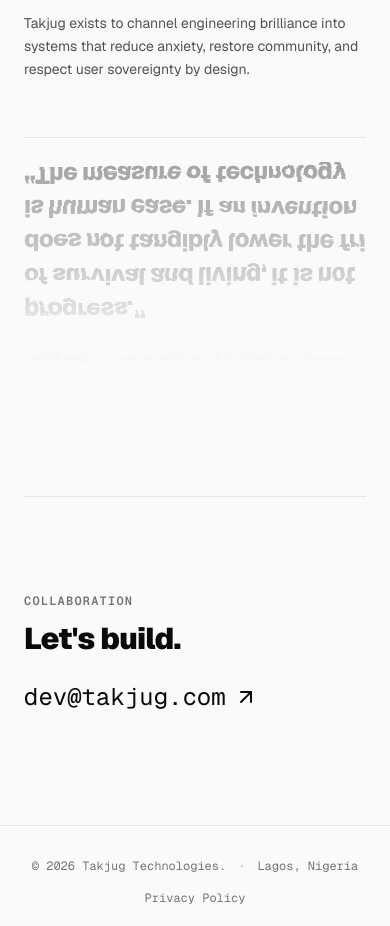
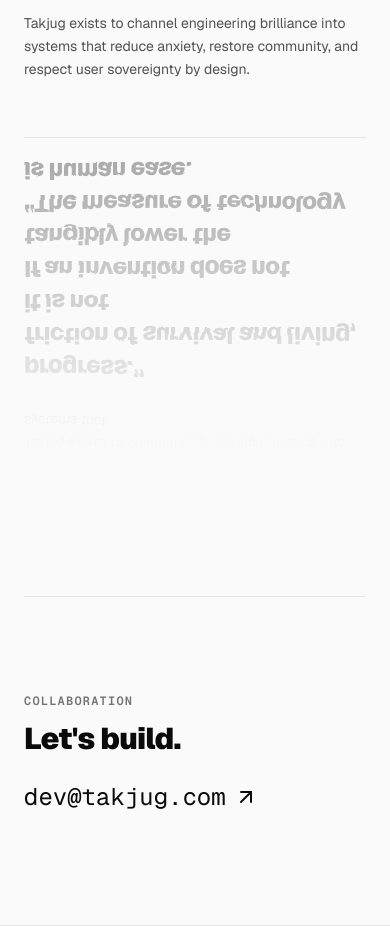
Before and after one commit to takjug/takjug-web, a Next.js app: page / in a window 390 px wide. Shown: the part 2700-3626 px from the top of the page. Built offline with nearby package versions, Linux system fonts and the light colour scheme.

Commit message:
fix: perfectly align mandate reflection baseline and remove legacy label

```diff
--- a/src/app/page.tsx
+++ b/src/app/page.tsx
@@ -339,7 +339,10 @@
               </span>
 
               <blockquote className="text-2xl sm:text-3xl lg:text-4xl font-extrabold text-neutral-950 dark:text-white tracking-tight leading-snug mb-6">
-                “The measure of technology is human ease. If an invention does not tangibly lower the friction of survival and living, it is not progress.”
+                “The measure of technology is human ease.<br className="hidden sm:inline" />
+                {" "}If an invention does not tangibly lower the<br className="hidden sm:inline" />
+                {" "}friction of survival and living, it is not<br className="hidden sm:inline" />
+                {" "}progress.”
               </blockquote>
 
               <p className="text-sm sm:text-base text-neutral-600 dark:text-neutral-400 leading-relaxed font-normal">
@@ -348,7 +351,7 @@
             </div>
 
             {/* Right: The Pure Typographic Reflection (No Card Container) */}
-            <div className="lg:col-span-6">
+            <div className="lg:col-span-6 max-w-xl">
               <MandateReflection />
             </div>
           </div>
--- a/src/components/mandate-reflection.tsx
+++ b/src/components/mandate-reflection.tsx
@@ -3,20 +3,20 @@
 import * as React from "react";
 
 export function MandateReflection() {
-  const [scale, setScale] = React.useState(4.5);
+  const [scale, setScale] = React.useState(4);
   const containerRef = React.useRef<HTMLDivElement>(null);
 
   const handleMouseMove = (e: React.MouseEvent<HTMLDivElement>) => {
     if (!containerRef.current) return;
     const rect = containerRef.current.getBoundingClientRect();
-    const relX = (e.clientX - rect.left) / rect.width;
-    const relY = (e.clientY - rect.top) / rect.height;
-    // Interactive fluid wave displacement based on cursor location
+    const relX = Math.abs((e.clientX - rect.left) / rect.width - 0.5);
+    const relY = Math.abs((e.clientY - rect.top) / rect.height - 0.5);
+    // Dynamic liquid ripple amplitude reacting smoothly to pointer
     setScale(3.5 + (relX + relY) * 4);
   };
 
   const handleMouseLeave = () => {
-    setScale(4.5);
+    setScale(4);
   };
 
   return (
@@ -24,7 +24,7 @@
       ref={containerRef}
       onMouseMove={handleMouseMove}
       onMouseLeave={handleMouseLeave}
-      className="relative select-none pointer-events-auto cursor-default py-2 max-w-xl group"
+      className="relative select-none pointer-events-auto cursor-default group"
     >
       {/* SVG Liquid Water Ripple Filter */}
       <svg className="absolute w-0 h-0 pointer-events-none" aria-hidden="true">
@@ -52,42 +52,39 @@
         </filter>
       </svg>
 
-      {/* Hairline Mirror Boundary Axis Line (Mirror Edge) */}
-      <div className="w-full h-px bg-neutral-200 dark:bg-neutral-800 mb-6" />
+      {/* Hairline Boundary Axis (Horizontally aligned with THE MANDATE baseline on left) */}
+      <div className="w-full h-px bg-neutral-200 dark:bg-neutral-800/80 my-2 mb-4" />
 
-      {/* Liquid Reflection Container with Vertical Dissolve Mask */}
+      {/* Pure Typographic Liquid Reflection Container with Vertical Dissolve */}
       <div
-        className="transition-opacity duration-500 opacity-40 dark:opacity-30 group-hover:opacity-70 space-y-4"
+        className="transition-opacity duration-500 opacity-40 dark:opacity-30 group-hover:opacity-70"
         style={{
           filter: "url(#mandate-liquid-reflection)",
-          maskImage: "linear-gradient(to bottom, rgba(0,0,0,0.95) 0%, rgba(0,0,0,0.5) 45%, transparent 92%)",
-          WebkitMaskImage: "linear-gradient(to bottom, rgba(0,0,0,0.95) 0%, rgba(0,0,0,0.5) 45%, transparent 92%)",
+          maskImage: "linear-gradient(to bottom, rgba(0,0,0,0.85) 0%, rgba(0,0,0,0.4) 45%, transparent 88%)",
+          WebkitMaskImage: "linear-gradient(to bottom, rgba(0,0,0,0.85) 0%, rgba(0,0,0,0.4) 45%, transparent 88%)",
         }}
       >
-        <blockquote className="text-2xl sm:text-3xl lg:text-4xl font-extrabold text-neutral-900 dark:text-white tracking-tight leading-none space-y-2.5">
-          <span className="block transform scale-y-[-1] origin-center whitespace-nowrap">
-            “The measure of technology
+        <blockquote className="text-2xl sm:text-3xl lg:text-4xl font-extrabold text-neutral-950 dark:text-white tracking-tight leading-snug mb-6">
+          <span className="block transform scale-y-[-1] origin-center">
+            “The measure of technology is human ease.
           </span>
-          <span className="block transform scale-y-[-1] origin-center whitespace-nowrap">
-            is human ease. If an invention
+          <span className="block transform scale-y-[-1] origin-center">
+            If an invention does not tangibly lower the
           </span>
-          <span className="block transform scale-y-[-1] origin-center whitespace-nowrap">
-            does not tangibly lower the friction
+          <span className="block transform scale-y-[-1] origin-center">
+            friction of survival and living, it is not
           </span>
-          <span className="block transform scale-y-[-1] origin-center whitespace-nowrap">
-            of survival and living, it is not
-          </span>
-          <span className="block transform scale-y-[-1] origin-center whitespace-nowrap">
+          <span className="block transform scale-y-[-1] origin-center">
             progress.”
           </span>
         </blockquote>
 
-        <p className="text-xs sm:text-sm text-neutral-600 dark:text-neutral-400 leading-normal font-normal pt-3 space-y-1.5">
-          <span className="block transform scale-y-[-1] origin-center whitespace-nowrap">
-            Takjug exists to channel engineering brilliance into systems
+        <p className="text-sm sm:text-base text-neutral-600 dark:text-neutral-400 leading-relaxed font-normal">
+          <span className="block transform scale-y-[-1] origin-center">
+            Takjug exists to channel engineering brilliance into systems that
           </span>
-          <span className="block transform scale-y-[-1] origin-center whitespace-nowrap">
-            that reduce anxiety, restore community, and respect sovereignty.
+          <span className="block transform scale-y-[-1] origin-center">
+            reduce anxiety, restore community, and respect user sovereignty by design.
           </span>
         </p>
       </div>
```
